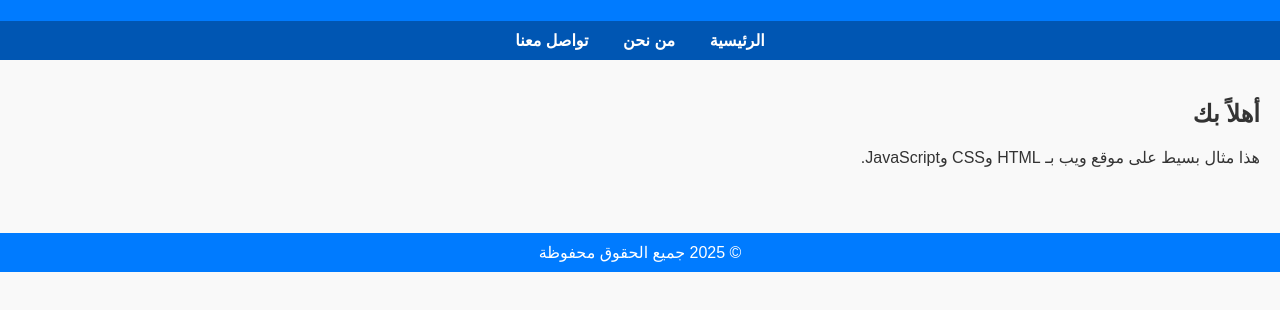
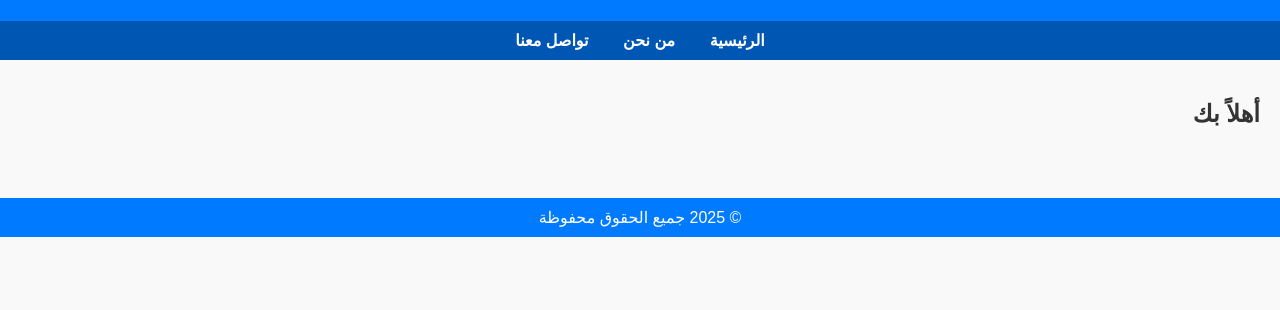
Before and after one commit to rehabsamir1303/web, a plain HTML site: page index.html in a window 1280 px wide. Shown: the part 100-410 px from the top of the page. Drawn offline with Linux system fonts and the light colour scheme.

Commit message:
Update index.html

```diff
--- a/index.html
+++ b/index.html
@@ -14,7 +14,6 @@
   </nav>
   <main>
     <h2>أهلاً بك</h2>
-    <p>هذا مثال بسيط على موقع ويب بـ HTML وCSS وJavaScript.</p>
   </main>
   <footer>&copy; 2025 جميع الحقوق محفوظة</footer>
 </body>
```
